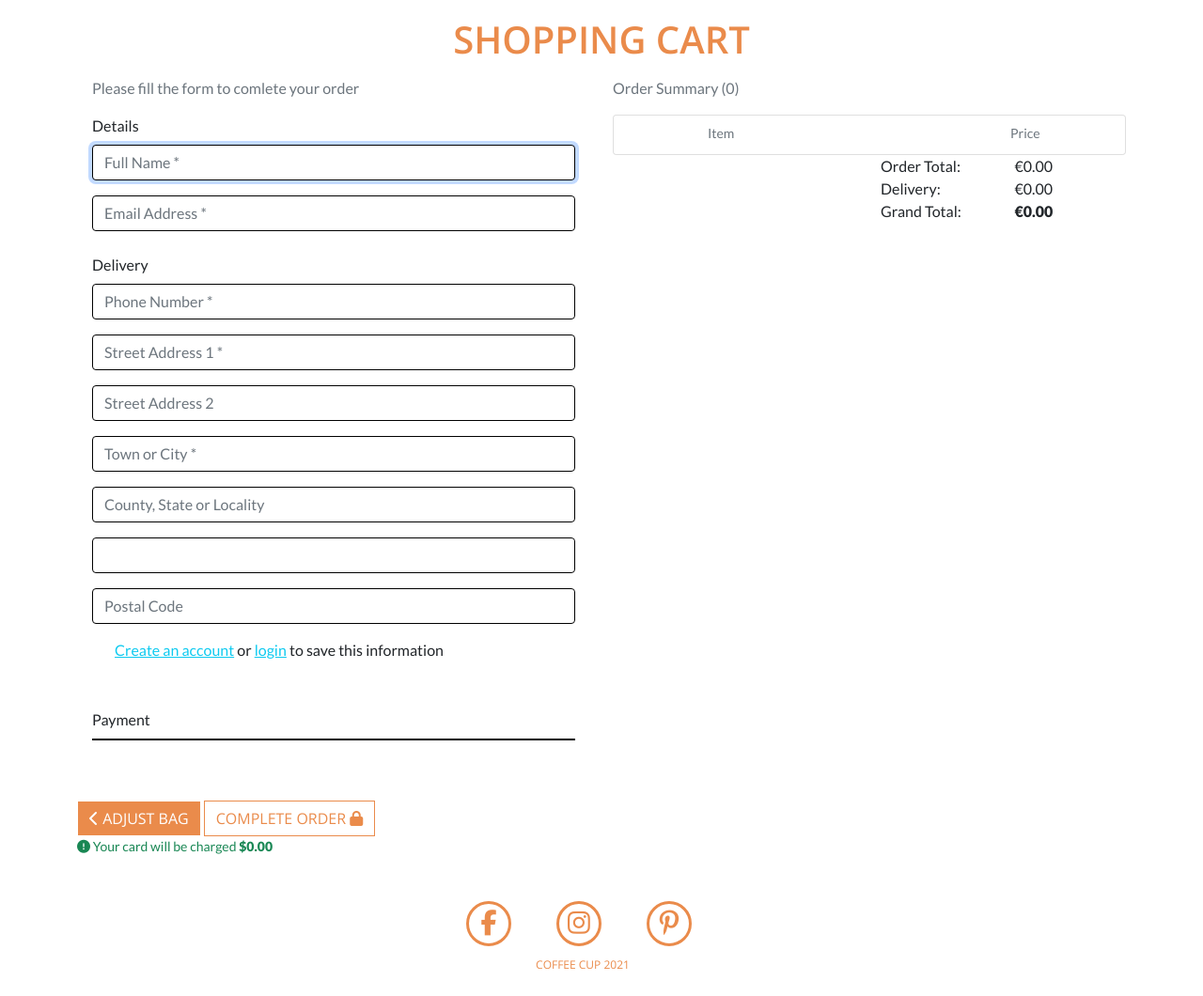
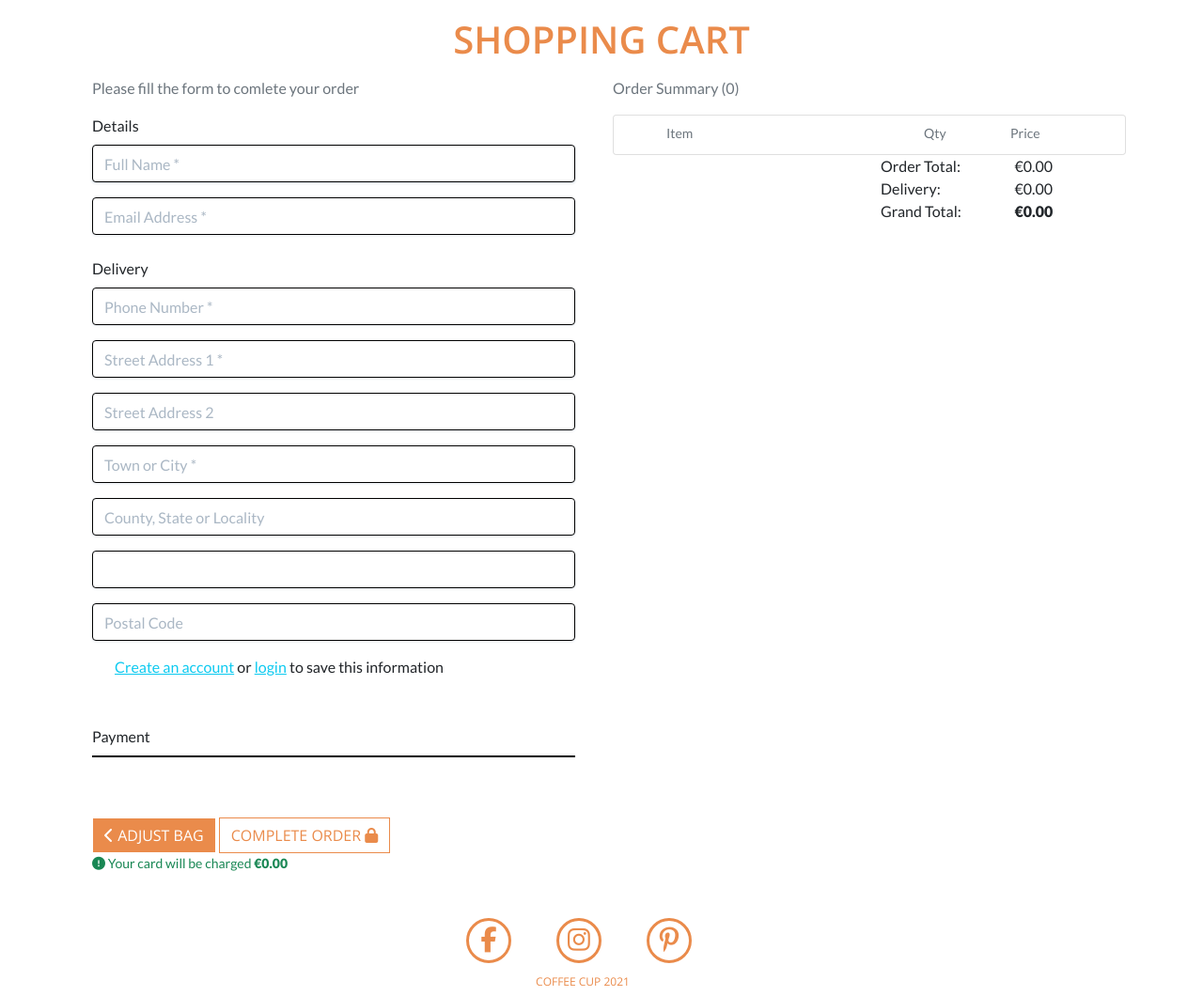
Before and after one commit to slavabdev/ms4-coffeeshop, a Django app: template checkout/templates/checkout/checkout.html in a window 1280 px wide. Shown: the part 125-1185 px from the top of the page at 94% size. Before the commit the page ends 1157 px from the top, so only its background shows below. Run offline with Django 3.2, Linux system fonts and the light colour scheme; the template is opened without the code that fills it: values that come from a table or form of the project are taken from there, others are empty; parts of the project's set-up code (start-up, migrations or seed data) failed here and were passed over; some libraries are stand-ins or nearby versions.

Commit message:
added stripe to the webapp

```diff
--- a/checkout/static/checkout/css/checkout.css
+++ b/checkout/static/checkout/css/checkout.css
@@ -18,3 +18,32 @@
     position: relative;
     right: .5rem;
 }
+
+/* Stripe */
+
+.StripeElement,
+.stripe-style-input {
+  box-sizing: border-box;
+  height: 40px;
+  padding: 10px 12px;
+  border: 1px solid transparent;
+  border-radius: 4px;
+  background-color: white;
+  box-shadow: 0 1px 3px 0 #e6ebf1;
+  -webkit-transition: box-shadow 150ms ease;
+  transition: box-shadow 150ms ease;
+}
+
+.StripeElement--focus,
+.stripe-style-input:focus,
+.stripe-style-input:active {
+  box-shadow: 0 1px 3px 0 #cfd7df;
+}
+
+.StripeElement--webkit-autofill {
+  background-color: #fefde5 !important;
+}
+
+.stripe-style-input::placeholder {
+    color: #aab7c4;
+}
--- a/checkout/static/checkout/js/stripe_elements.js
+++ b/checkout/static/checkout/js/stripe_elements.js
@@ -0,0 +1,26 @@
+let stripePublicKey = $('#id_stripe_public_key').text().slice(1, -1);
+let clientSecret = $('#id_client_secret').text().slice(1, -1);
+let stripe = Stripe(stripePublicKey);
+let elements = stripe.elements();
+
+
+let style = {
+base: {
+    color: "#000",
+    fontFamily: '"Helvetica Neue", Helvetica, sans-serif',
+    fontSmoothing: "antialiased",
+    fontSize: "16px",
+    "::placeholder": {
+    color: "#aab7c4"
+    }
+},
+invalid: {
+    color: "#dc3545",
+    iconColor: "#dc3545"
+}
+};
+
+let card = elements.create('card', {
+    style: style
+  });
+  card.mount('#card-element');
--- a/checkout/templates/checkout/checkout.html
+++ b/checkout/templates/checkout/checkout.html
@@ -22,10 +22,13 @@
                 <p class="text-muted">Order Summary ({{ product_count }})</p>
                 <div class="card p-2">
                     <div class="row">
-                        <div class="col-7 offset-2 ">
-                            <p class="mb-1 mt-0 small text-muted">Item</p>
+                        <div class="col-7">
+                            <p class="mb-1 mx-5 mt-0 small text-muted">Item</p>
                         </div>
-                        <div class="col-3 ">
+                        <div class="col-2 ">
+                            <p class="mb-1 mt-0 small text-muted">Qty</p>
+                        </div>
+                        <div class="col-2 ">
                             <p class="mb-1 mt-0 small text-muted">Price</p>
                         </div>
                     </div>
@@ -41,10 +44,13 @@
                                 </a>
                             </div>
 
-                        <div class="col-7">
+                        <div class="col-5">
                             <p class="my-0"><strong>{{ item.product.name }}</strong></p>
                             <p class="my-0 small">Size: {% if item.product.has_sizes %}{{ item.size|upper }}{% else %}N/A{% endif %}</p>
-                            <p class="my-0 small text-muted">Qty: {{ item.quantity }}</p>
+                            <p class="my-0 small text-muted"> </p>
+                        </div>
+                        <div class="col-2 ">
+                            <p class="mb-1 mt-0 small">{{ item.quantity }}</p>
                         </div>
                         <div class="col-3 ">
                             <p class="mb-1 mt-0 small">{{ item.product.price | calc_subtotal:item.quantity}} €</p>
@@ -111,7 +117,7 @@
                         <div class="mb-3 text-danger" id="card-errors" role="alert"></div>
                         <input type="hidden" value="" name="client_secret">
                     </fieldset>
-                    <div class="submit-button text-right mt-5 mb-2">
+                    <div class="submit-button text-right mt-5 mb-2 mx-3">
 						<a href="{% url 'the_bag' %}" class="btn btn-action-rev rounded-0">
 							<span class="icon">
 								<i class="fas fa-chevron-left"></i>
@@ -128,7 +134,7 @@
 							<span class="icon">
 								<i class="fas fa-exclamation-circle"></i>
 							</span>
-							<span>Your card will be charged <strong>${{ grand_total|floatformat:2 }}</strong></span>
+							<span>Your card will be charged <strong>€{{ grand_total|floatformat:2 }}</strong></span>
 						</p>
 					</div>
                 </form>
@@ -150,5 +156,7 @@
 
 {% block postloadjs %}
     {{ block.super }}
-
+    {{stripe_public_key|json_script:"id_stripe_public_key"}}
+    {{client_secret|json_script:"id_client_secret"}}
+    <script src="{% static 'checkout/js/stripe_elements.js' %}"></script>
 {% endblock %}
--- a/checkout/views.py
+++ b/checkout/views.py
@@ -14,6 +14,8 @@
     template = 'checkout/checkout.html'
     context = {
         'order_form': order_form,
+        'stripe_public_key': 'pk_test_51Ixi2pKz2mpITkQXeE15AZzMm9rilj2Get0WWFDX1g0NmOVn2vQaamXIY0omFSlEyS8yEzpufiX8sWFlFuSsqUMQ00yEjMYg0f',
+        'client_secret' : 'test client secret'
     }
 
     return render(request, template, context)
```
